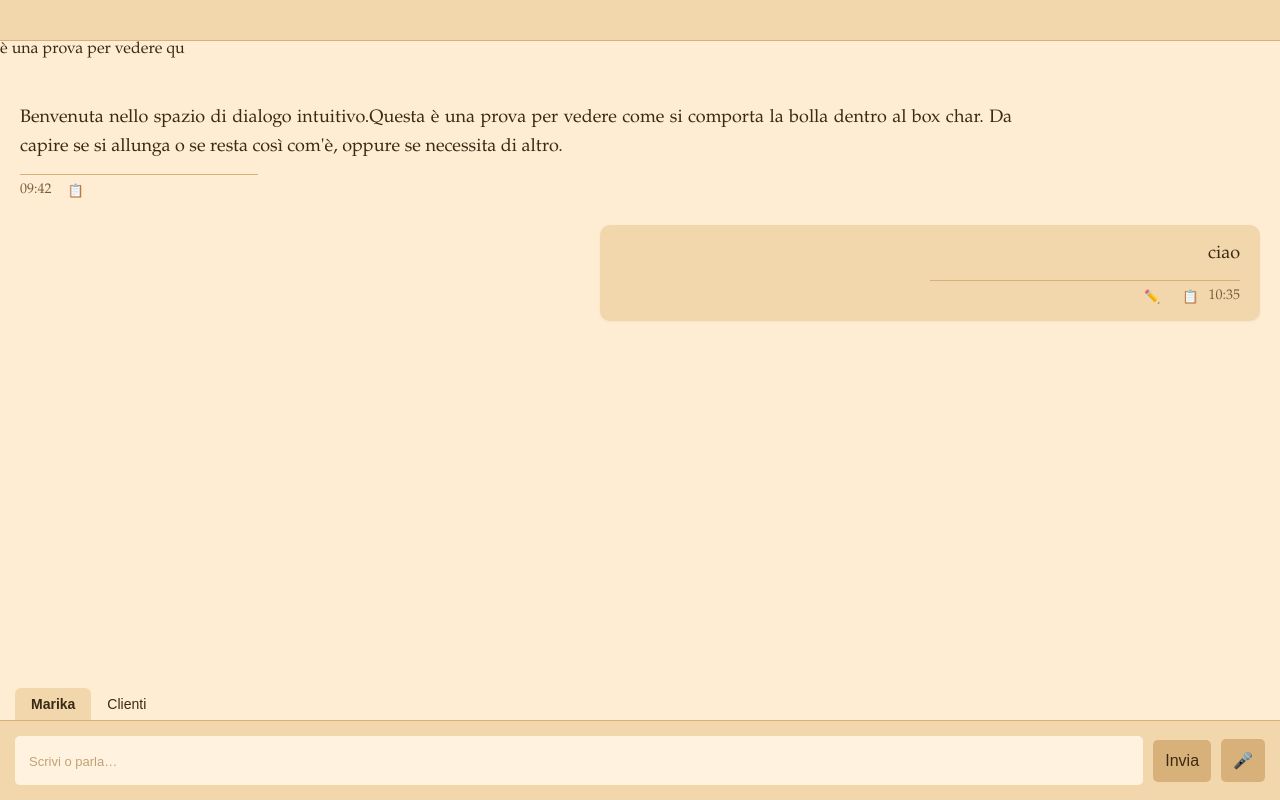
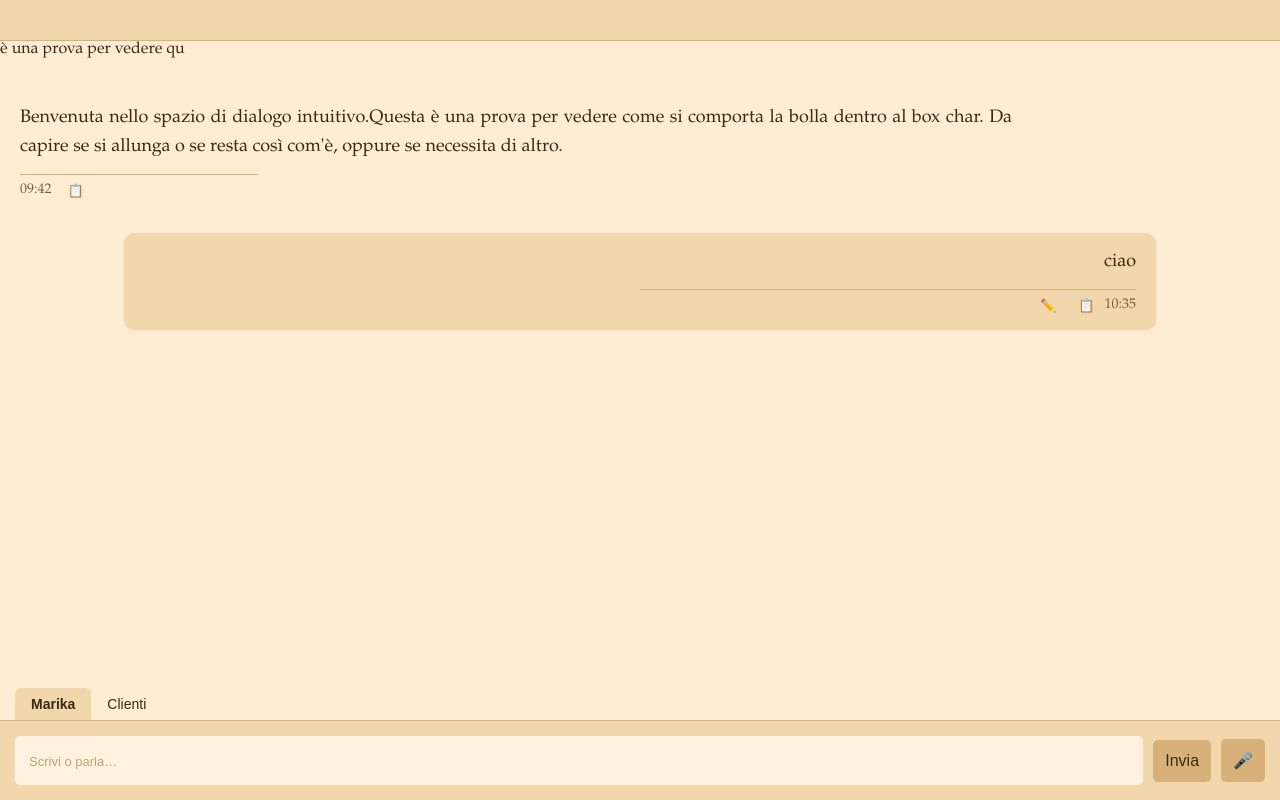
Before and after one commit to mbortolin78-sys/studio-abigail, a plain HTML site: page index.html in a window 1280 px wide. Drawn offline with Linux system fonts and the light colour scheme.

Commit message:
Update style.css

```diff
--- a/style.css
+++ b/style.css
@@ -23,20 +23,23 @@ body {
   position: relative;
   max-width: 80%;
 }
+
 .message-bubble p {
   font-size: 18px;
   line-height: 1.6;
   margin: 0;
 }
+
 .message-bubble.mine {
-  width: 50%;
-  margin-left: auto;
+  width: calc(100% - 1cm); /* larghezza piena meno margini */
+  margin: 0.5cm auto 10px auto; /* margine sopra/sotto e laterale */
   background-color: #f1d7ab;
   text-align: justify;
   text-align-last: right;
   border-radius: 10px;
   box-shadow: 0 1px 3px rgba(0,0,0,0.05);
 }
+
 .message-bubble.theirs {
   width: 100%;
   background-color: #FFEDD3;
```
